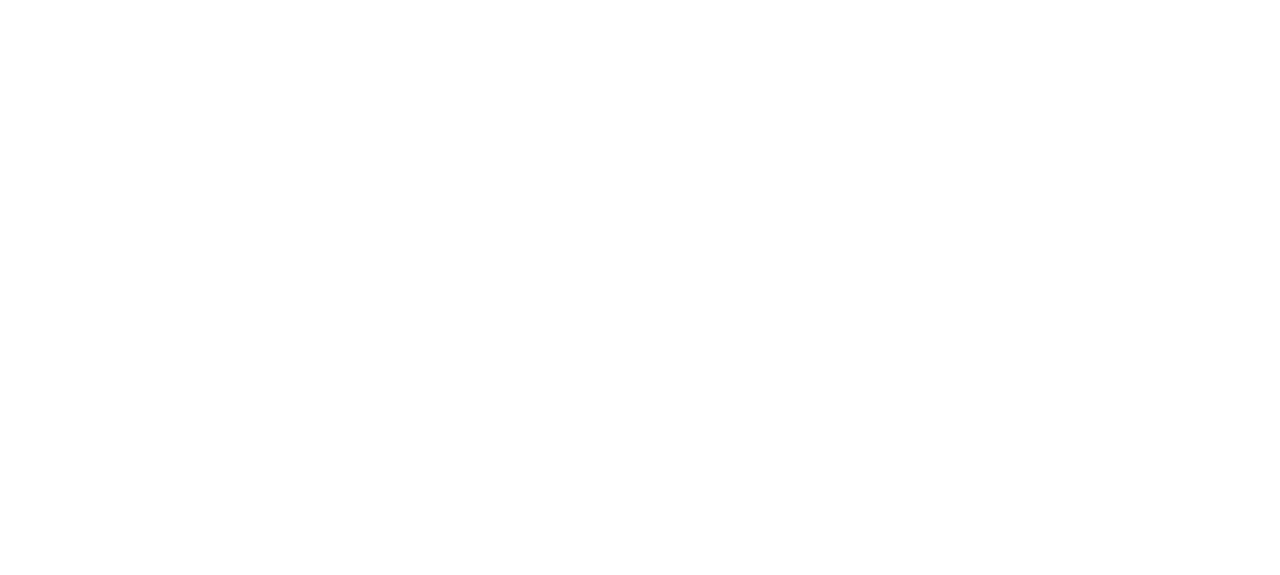
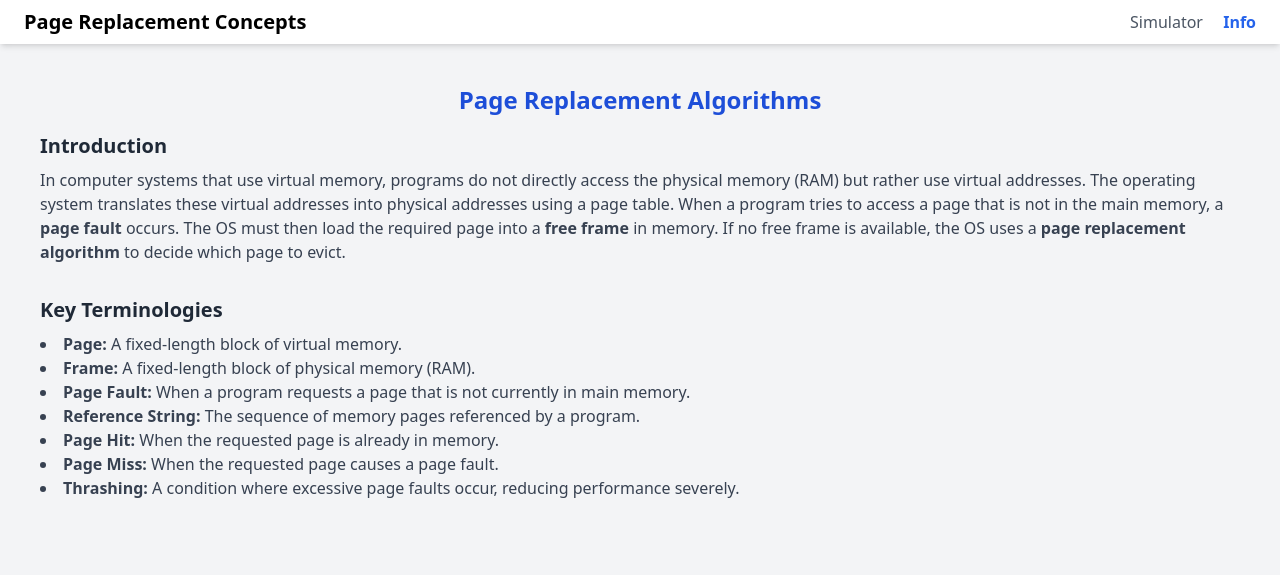
Before and after one commit to Shubhamkumar-0/page-replacement-algorithm, a plain HTML site: page index.html in a window 1280 px wide. Drawn offline with nearby package versions, Linux system fonts and the light colour scheme.

Commit message:
adding navbaar and some content

```diff
--- a/index.html
+++ b/index.html
@@ -1,11 +1,47 @@
 <!DOCTYPE html>
 <html lang="en">
 <head>
-    <meta charset="UTF-8">
-    <meta name="viewport" content="width=device-width, initial-scale=1.0">
-    <title>Document</title>
+  <meta charset="UTF-8" />
+  <meta name="viewport" content="width=device-width, initial-scale=1" />
+  <title>Page Replacement Concepts</title>
+  <script src="https://cdn.tailwindcss.com"></script>
 </head>
-<body>
+<body class="bg-gray-100 font-sans min-h-screen flex flex-col">
 
-</body>
-</html>
+  <!-- Navbar -->
+  <header class="bg-white shadow-md sticky top-0 z-50">
+    <div class="max-w-7xl mx-auto px-6 py-2 flex justify-between items-center">
+      <h1 class="text-xl font-bold text-600">Page Replacement Concepts</h1>
+      <nav class="space-x-4">
+        <a href="simulator.html" class="text-gray-600 hover:text-blue-500">Simulator</a>
+        <a href="index.html" class="text-blue-600 font-semibold">Info</a>
+      </nav>
+    </div>
+  </header>
+
+  <!-- Content -->
+  <main class="">
+    <div class="p-10">
+      <h2 class="text-2xl font-semibold text-blue-700 mb-4 text-center">Page Replacement Algorithms</h2>
+
+      <!-- Introduction -->
+      <section class="mb-8">
+        <h3 class="text-xl font-semibold text-gray-800 mb-2">Introduction</h3>
+        <p class="text-gray-700">
+          In computer systems that use virtual memory, programs do not directly access the physical memory (RAM) but rather use virtual addresses. The operating system translates these virtual addresses into physical addresses using a page table. When a program tries to access a page that is not in the main memory, a <strong>page fault</strong> occurs. The OS must then load the required page into a <strong>free frame</strong> in memory. If no free frame is available, the OS uses a <strong>page replacement algorithm</strong> to decide which page to evict.
+        </p>
+      </section>
+
+      <!-- Key Concepts -->
+      <section class="mb-8">
+        <h3 class="text-xl font-semibold text-gray-800 mb-2">Key Terminologies</h3>
+        <ul class="list-disc list-inside text-gray-700">
+          <li><strong>Page:</strong> A fixed-length block of virtual memory.</li>
+          <li><strong>Frame:</strong> A fixed-length block of physical memory (RAM).</li>
+          <li><strong>Page Fault:</strong> When a program requests a page that is not currently in main memory.</li>
+          <li><strong>Reference String:</strong> The sequence of memory pages referenced by a program.</li>
+          <li><strong>Page Hit:</strong> When the requested page is already in memory.</li>
+          <li><strong>Page Miss:</strong> When the requested page causes a page fault.</li>
+          <li><strong>Thrashing:</strong> A condition where excessive page faults occur, reducing performance severely.</li>
+        </ul>
+      </section>
```
